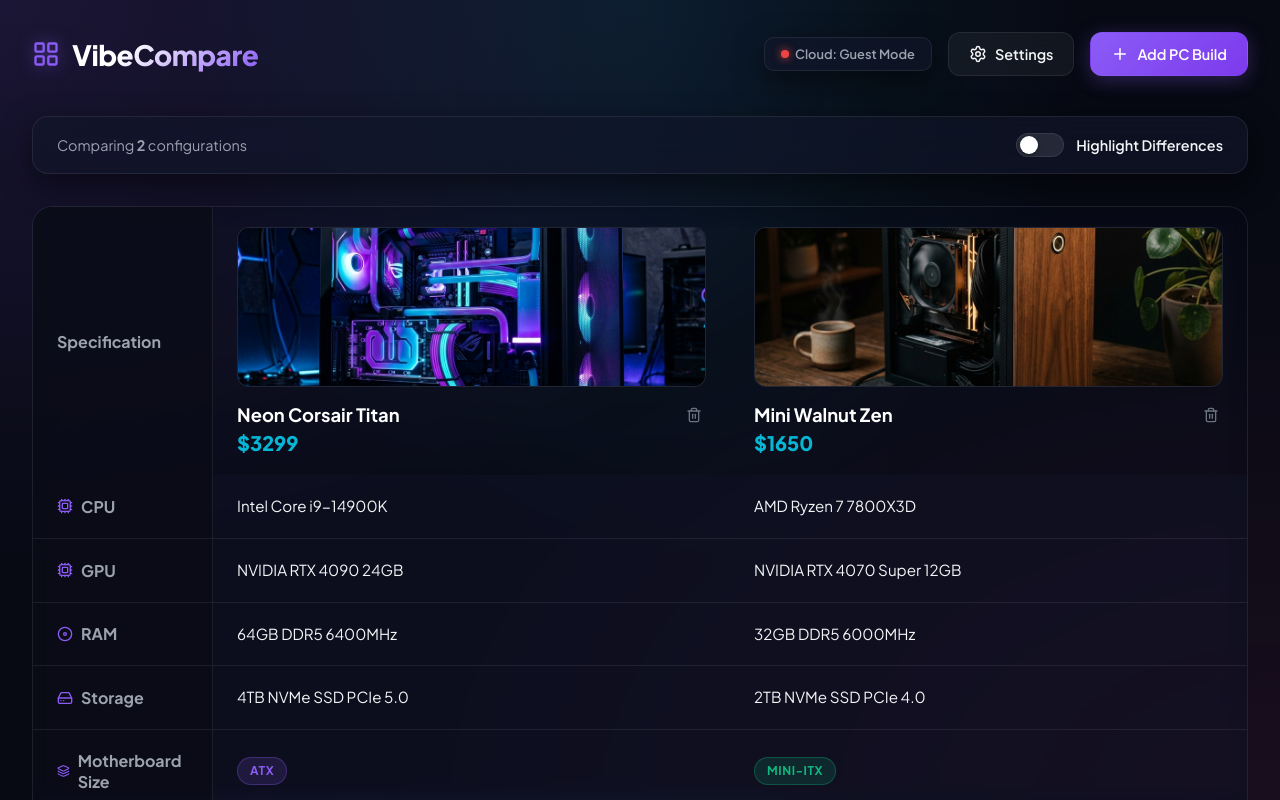
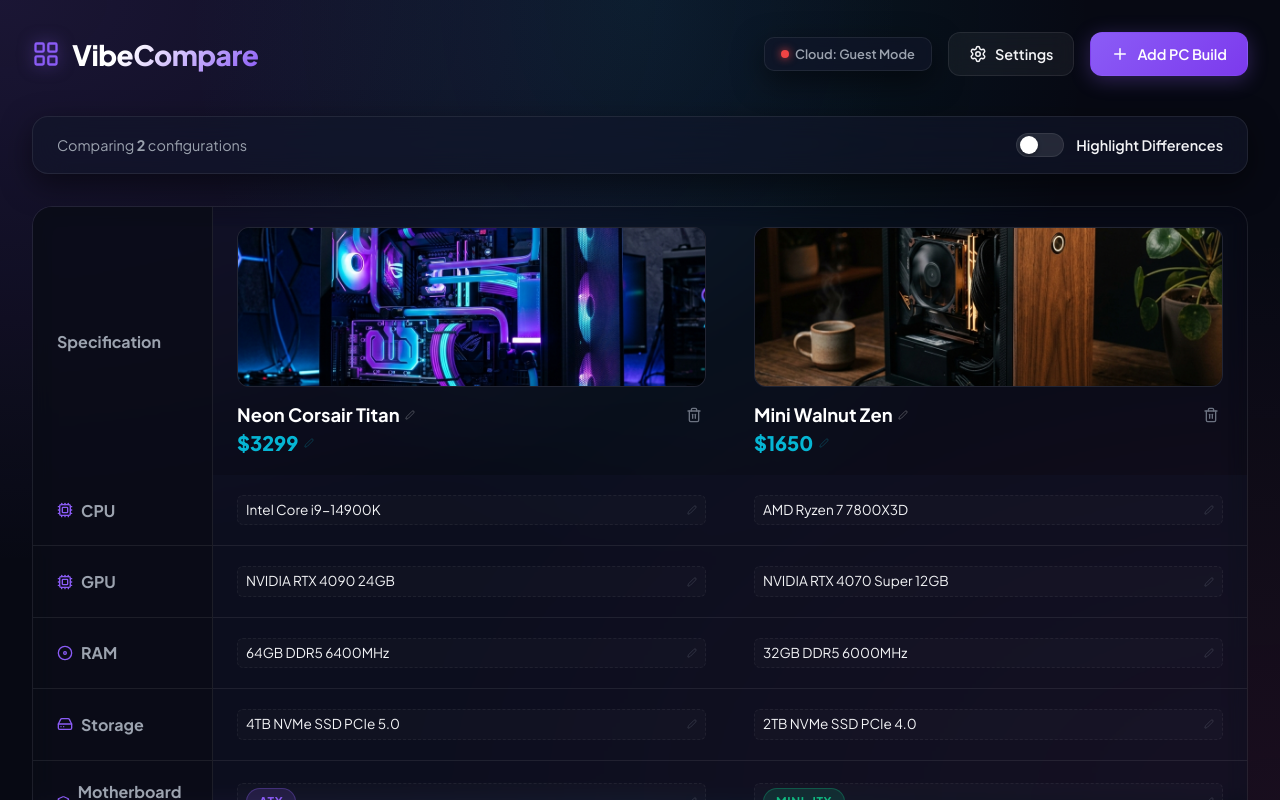
Before and after one commit to FathiAmzar/PC, a React (Vite) app: page / in a window 1280 px wide. Shown: the top 800 px of the page. Built offline with nearby package versions, Linux system fonts and the light colour scheme.

Commit message:
feat: implement full grid inline editing including motherboard size select and spec text inputs

```diff
--- a/src/App.jsx
+++ b/src/App.jsx
@@ -231,9 +231,19 @@
         }
 
         const dbUpdates = {};
-        if ('notes' in updatedFields) dbUpdates.notes = updatedFields.notes;
         if ('name' in updatedFields) dbUpdates.name = updatedFields.name;
         if ('price' in updatedFields) dbUpdates.price = updatedFields.price;
+        if ('cpu' in updatedFields) dbUpdates.cpu = updatedFields.cpu;
+        if ('gpu' in updatedFields) dbUpdates.gpu = updatedFields.gpu;
+        if ('ram' in updatedFields) dbUpdates.ram = updatedFields.ram;
+        if ('storage' in updatedFields) dbUpdates.storage = updatedFields.storage;
+        if ('motherboardSize' in updatedFields) dbUpdates.motherboard_size = updatedFields.motherboardSize;
+        if ('motherboardName' in updatedFields) dbUpdates.motherboard_name = updatedFields.motherboardName;
+        if ('psu' in updatedFields) dbUpdates.psu = updatedFields.psu;
+        if ('case' in updatedFields) dbUpdates.case = updatedFields.case;
+        if ('cooling' in updatedFields) dbUpdates.cooling = updatedFields.cooling;
+        if ('image' in updatedFields) dbUpdates.image = updatedFields.image;
+        if ('notes' in updatedFields) dbUpdates.notes = updatedFields.notes;
 
         const { error } = await supabase
           .from('pc_builds')
--- a/src/components/ComparisonGrid.jsx
+++ b/src/components/ComparisonGrid.jsx
@@ -15,7 +15,7 @@
 ];
 
 export default function ComparisonGrid({ pcs, onDeletePc, onUpdatePc, highlightDifferences }) {
-  const [editingPcId, setEditingPcId] = useState(null);
+  const [editingCell, setEditingCell] = useState(null); // { pcId, key }
   const [editingText, setEditingText] = useState('');
 
   const getBadgeClass = (size = '') => {
@@ -49,9 +49,14 @@
     return new Set(values).size > 1;
   };
 
-  const handleSaveNotes = (pcId) => {
-    onUpdatePc(pcId, { notes: editingText });
-    setEditingPcId(null);
+  const handleCellClick = (pcId, key, currentVal) => {
+    setEditingCell({ pcId, key });
+    setEditingText(currentVal || '');
+  };
+
+  const handleSaveCell = (pcId, key) => {
+    onUpdatePc(pcId, { [key]: editingText.trim() });
+    setEditingCell(null);
   };
 
   if (pcs.length === 0) {
@@ -87,9 +92,78 @@
                       )}
                     </div>
                     <div className="pc-title-row">
-                      <div>
-                        <h3 className="pc-name">{pc.name}</h3>
-                        <p className="pc-price">${pc.price || '0.00'}</p>
+                      <div style={{ flex: 1 }}>
+                        {/* PC Name Inline Edit */}
+                        {editingCell?.pcId === pc.id && editingCell?.key === 'name' ? (
+                          <input
+                            type="text"
+                            className="form-input"
+                            value={editingText}
+                            onChange={(e) => setEditingText(e.target.value)}
+                            onBlur={() => handleSaveCell(pc.id, 'name')}
+                            onKeyDown={(e) => {
+                              if (e.key === 'Enter') handleSaveCell(pc.id, 'name');
+                              if (e.key === 'Escape') setEditingCell(null);
+                            }}
+                            autoFocus
+                            style={{
+                              padding: '0.25rem 0.5rem',
+                              fontSize: '1rem',
+                              fontWeight: 700,
+                              background: 'rgba(7, 9, 19, 0.8)',
+                              color: '#fff',
+                              marginBottom: '0.25rem',
+                              width: '90%'
+                            }}
+                          />
+                        ) : (
+                          <h3
+                            className="pc-name"
+                            onClick={() => handleCellClick(pc.id, 'name', pc.name)}
+                            style={{ cursor: 'pointer', display: 'flex', alignItems: 'center', gap: '0.35rem' }}
+                            title="Click to edit name"
+                          >
+                            {pc.name}
+                            <Edit2 size={10} style={{ opacity: 0.3 }} />
+                          </h3>
+                        )}
+
+                        {/* PC Price Inline Edit */}
+                        {editingCell?.pcId === pc.id && editingCell?.key === 'price' ? (
+                          <div style={{ display: 'flex', alignItems: 'center' }}>
+                            <span style={{ color: 'var(--secondary)', marginRight: '4px', fontWeight: 800 }}>$</span>
+                            <input
+                              type="text"
+                              className="form-input"
+                              value={editingText}
+                              onChange={(e) => setEditingText(e.target.value)}
+                              onBlur={() => handleSaveCell(pc.id, 'price')}
+                              onKeyDown={(e) => {
+                                if (e.key === 'Enter') handleSaveCell(pc.id, 'price');
+                                if (e.key === 'Escape') setEditingCell(null);
+                              }}
+                              autoFocus
+                              style={{
+                                padding: '0.15rem 0.35rem',
+                                fontSize: '0.9rem',
+                                background: 'rgba(7, 9, 19, 0.8)',
+                                color: 'var(--secondary)',
+                                fontWeight: 800,
+                                width: '70%'
+                              }}
+                            />
+                          </div>
+                        ) : (
+                          <p
+                            className="pc-price"
+                            onClick={() => handleCellClick(pc.id, 'price', pc.price)}
+                            style={{ cursor: 'pointer', display: 'inline-flex', alignItems: 'center', gap: '0.35rem' }}
+                            title="Click to edit price"
+                          >
+                            ${pc.price || '0.00'}
+                            <Edit2 size={10} style={{ opacity: 0.3 }} />
+                          </p>
+                        )}
                       </div>
                       <button
                         className="delete-pc-btn"
@@ -121,39 +195,62 @@
                     const isMbSize = key === 'motherboardSize';
                     const rawVal = pc[key];
                     const cleanVal = isMbSize ? getCleanSizeLabel(rawVal) : rawVal;
+                    const isEditing = editingCell?.pcId === pc.id && editingCell?.key === key;
 
                     return (
                       <td
                         key={pc.id}
                         className={isDifferent ? 'diff-cell-highlight' : ''}
                       >
-                        {isMbSize ? (
-                          <span className={`badge ${getBadgeClass(rawVal)}`}>
-                            {cleanVal}
-                          </span>
-                        ) : key === 'notes' ? (
-                          editingPcId === pc.id ? (
-                            <input
-                              type="text"
+                        {isEditing ? (
+                          isMbSize ? (
+                            <select
                               className="form-input"
                               value={editingText}
                               onChange={(e) => setEditingText(e.target.value)}
-                              onBlur={() => handleSaveNotes(pc.id)}
+                              onBlur={() => handleSaveCell(pc.id, 'motherboardSize')}
                               onKeyDown={(e) => {
-                                if (e.key === 'Enter') handleSaveNotes(pc.id);
-                                if (e.key === 'Escape') setEditingPcId(null);
+                                if (e.key === 'Enter') handleSaveCell(pc.id, 'motherboardSize');
+                                if (e.key === 'Escape') setEditingCell(null);
                               }}
                               autoFocus
                               style={{
                                 padding: '0.25rem 0.5rem',
                                 fontSize: '0.85rem',
                                 width: '100%',
-                                background: 'rgba(7, 9, 19, 0.8)'
+                                background: 'rgba(7, 9, 19, 0.8)',
+                                color: '#fff'
+                              }}
+                            >
+                              <option value="Mini-ITX">Mini-ITX</option>
+                              <option value="Micro-ATX">Micro-ATX</option>
+                              <option value="ATX">ATX</option>
+                              <option value="E-ATX">E-ATX</option>
+                            </select>
+                          ) : (
+                            <input
+                              type="text"
+                              className="form-input"
+                              value={editingText}
+                              onChange={(e) => setEditingText(e.target.value)}
+                              onBlur={() => handleSaveCell(pc.id, key)}
+                              onKeyDown={(e) => {
+                                if (e.key === 'Enter') handleSaveCell(pc.id, key);
+                                if (e.key === 'Escape') setEditingCell(null);
+                              }}
+                              autoFocus
+                              style={{
+                                padding: '0.25rem 0.5rem',
+                                fontSize: '0.85rem',
+                                width: '100%',
+                                background: 'rgba(7, 9, 19, 0.8)',
+                                color: '#fff'
                               }}
                             />
+                          )
                         ) : (
                           <div
-                              onClick={() => { setEditingPcId(pc.id); setEditingText(pc.notes || ''); }}
+                            onClick={() => handleCellClick(pc.id, key, rawVal)}
                             style={{
                               cursor: 'pointer',
                               minHeight: '28px',
@@ -163,24 +260,27 @@
                               borderRadius: '6px',
                               padding: '0.25rem 0.5rem',
                               background: 'rgba(255, 255, 255, 0.02)',
-                                border: '1px dashed rgba(255, 255, 255, 0.1)'
+                              border: '1px dashed rgba(255, 255, 255, 0.06)'
                             }}
-                              title="Click to edit notes"
+                            title={`Click to edit ${label}`}
                           >
+                            {isMbSize ? (
+                              <span className={`badge ${getBadgeClass(rawVal)}`}>
+                                {cleanVal}
+                              </span>
+                            ) : (
                               <span style={{
                                 fontSize: '0.85rem',
-                                color: pc.notes ? 'var(--text-primary)' : 'var(--text-muted)',
-                                fontStyle: pc.notes ? 'normal' : 'italic',
+                                color: rawVal ? 'var(--text-primary)' : 'var(--text-muted)',
+                                fontStyle: rawVal ? 'normal' : 'italic',
                                 wordBreak: 'break-word',
                                 paddingRight: '0.5rem'
                               }}>
-                                {pc.notes || 'Click to add notes...'}
+                                {rawVal || 'Click to edit...'}
                               </span>
-                              <Edit2 size={12} style={{ color: 'var(--text-muted)', opacity: 0.5, flexShrink: 0 }} />
+                            )}
+                            <Edit2 size={10} style={{ color: 'var(--text-muted)', opacity: 0.4, flexShrink: 0 }} />
                           </div>
-                          )
-                        ) : (
-                          cleanVal || <span style={{ color: 'var(--text-muted)' }}>—</span>
                         )}
                       </td>
                     );
```
Lines whose indentation alone changed are shown as unchanged.
